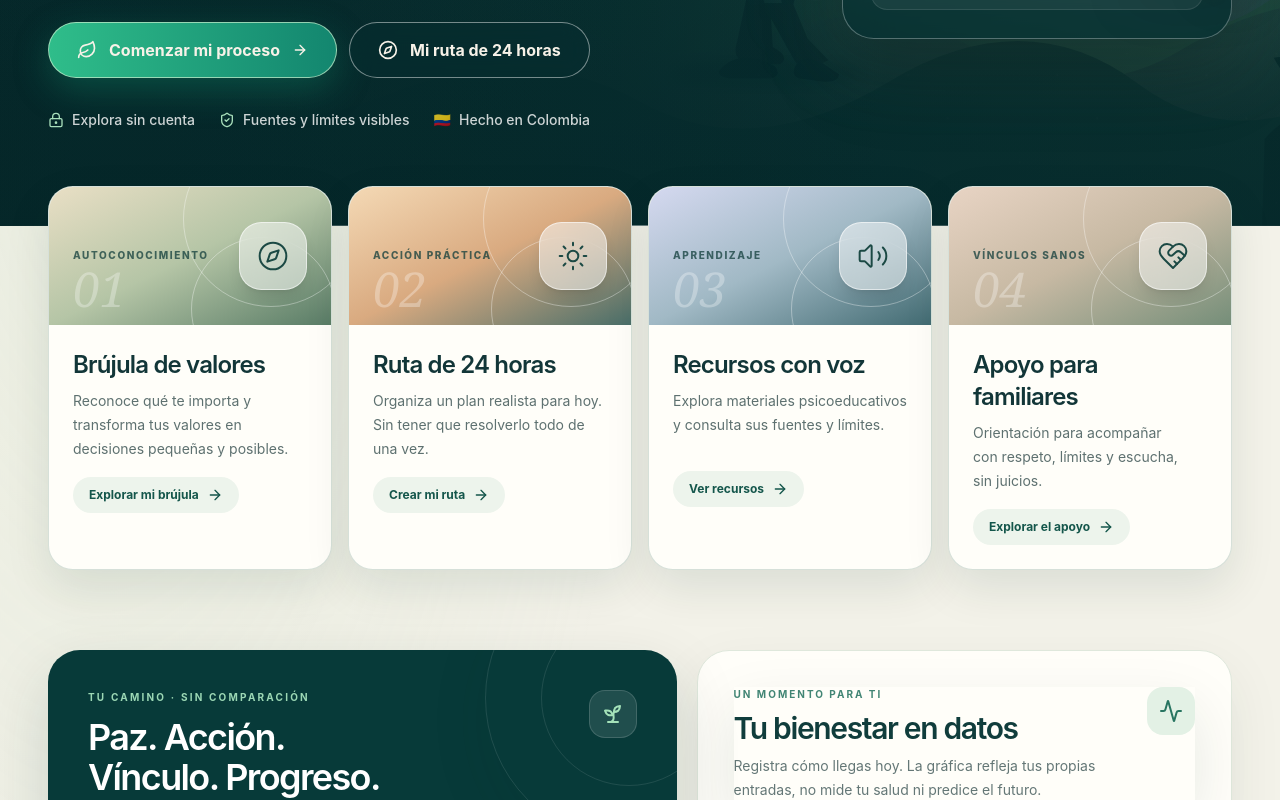
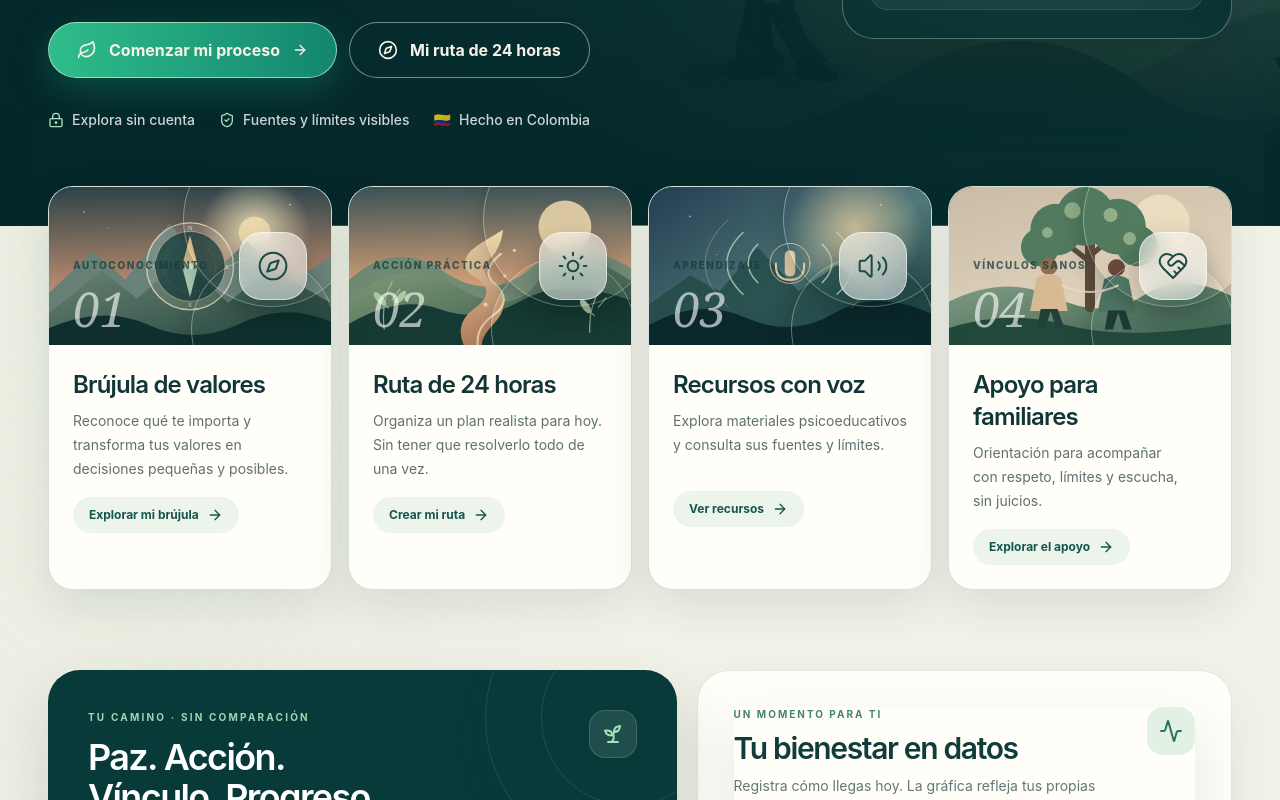
Before and after one commit to ariasalejo/Blumhelps, a React (Vite) app: page / in a window 1280 px wide. Shown: the part 800-1600 px from the top of the page. Built offline with nearby package versions, Linux system fonts and the light colour scheme.

Commit message:
feat(home): enrich feature cards with original editorial artwork

```diff
--- a/src/pages/home-editorial.css
+++ b/src/pages/home-editorial.css
@@ -122,3 +122,50 @@
     transition: none !important;
   }
 }
+
+/* Arte editorial original: cuatro escenas SVG locales, ligeras y sin servicios externos.
+   Se aplica a las portadas de las tarjetas existentes; no cambia rutas ni componentes. */
+.blum-home > section[aria-label="Herramientas principales"] article:nth-child(1) > div:first-child {
+  background-image: linear-gradient(90deg, rgba(8,35,33,.10), rgba(8,35,33,.02)),
+    url("/images/editorial/brujula-valores.svg");
+  background-size: cover;
+  background-position: center 48%;
+}
+.blum-home > section[aria-label="Herramientas principales"] article:nth-child(2) > div:first-child {
+  background-image: linear-gradient(90deg, rgba(8,35,33,.08), rgba(8,35,33,.02)),
+    url("/images/editorial/ruta-24-horas.svg");
+  background-size: cover;
+  background-position: center 55%;
+}
+.blum-home > section[aria-label="Herramientas principales"] article:nth-child(3) > div:first-child {
+  background-image: linear-gradient(90deg, rgba(8,35,33,.12), rgba(8,35,33,.02)),
+    url("/images/editorial/voz-aprendizaje.svg");
+  background-size: cover;
+  background-position: center 48%;
+}
+.blum-home > section[aria-label="Herramientas principales"] article:nth-child(4) > div:first-child {
+  background-image: linear-gradient(90deg, rgba(8,35,33,.08), rgba(8,35,33,.02)),
+    url("/images/editorial/vinculos-familiares.svg");
+  background-size: cover;
+  background-position: center 48%;
+}
+.blum-home > section[aria-label="Herramientas principales"] article > div:first-child {
+  min-height: 158px;
+  background-repeat: no-repeat;
+  background-color: #244b43;
+}
+.blum-home > section[aria-label="Herramientas principales"] article > div:first-child > span:first-child {
+  color: #fff9e9;
+  text-shadow: 0 2px 12px rgba(0,0,0,.65);
+}
+.blum-home > section[aria-label="Herramientas principales"] article > div:first-child > div {
+  box-shadow: 0 8px 26px rgba(4,24,22,.24);
+}
+.blum-home > section[aria-label="Herramientas principales"] article > div:first-child > span:last-child {
+  color: rgba(255,255,255,.62);
+}
+@media (max-width: 640px) {
+  .blum-home > section[aria-label="Herramientas principales"] article > div:first-child {
+    min-height: 126px;
+  }
+}
```
